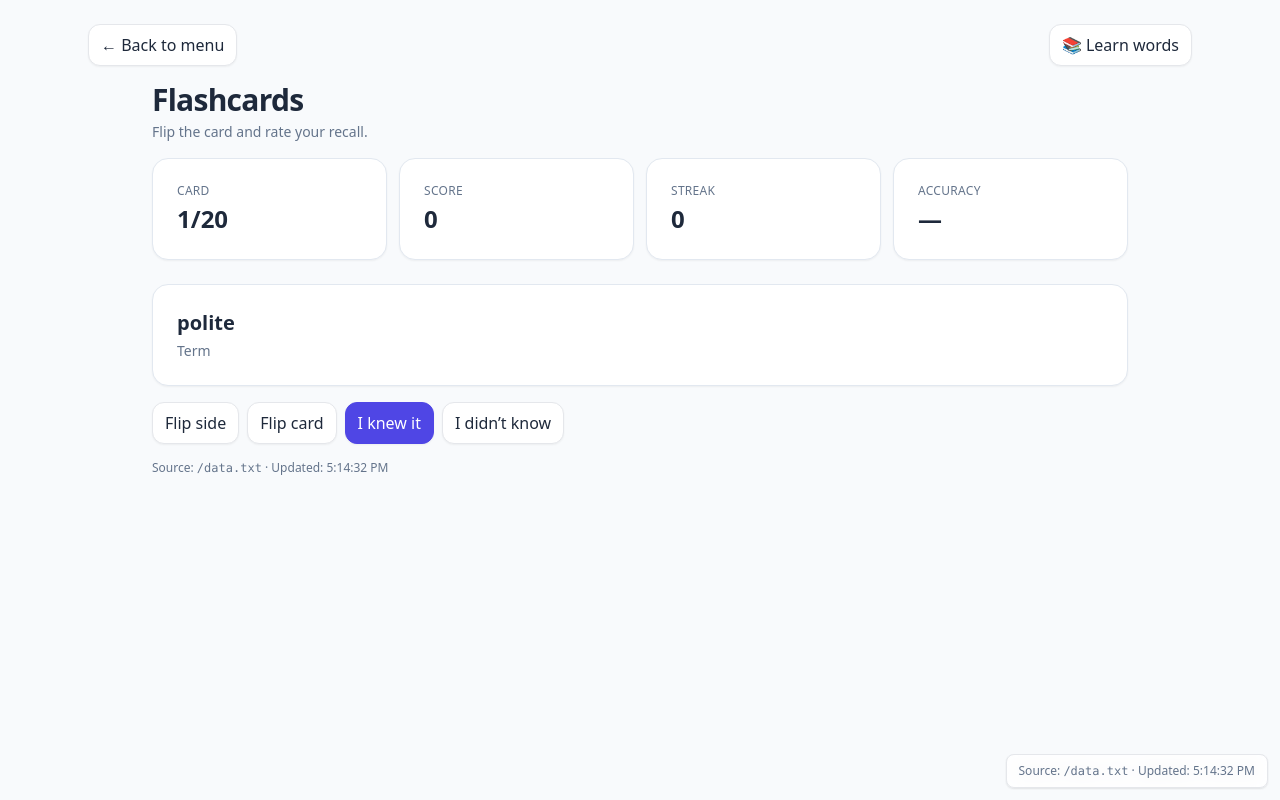
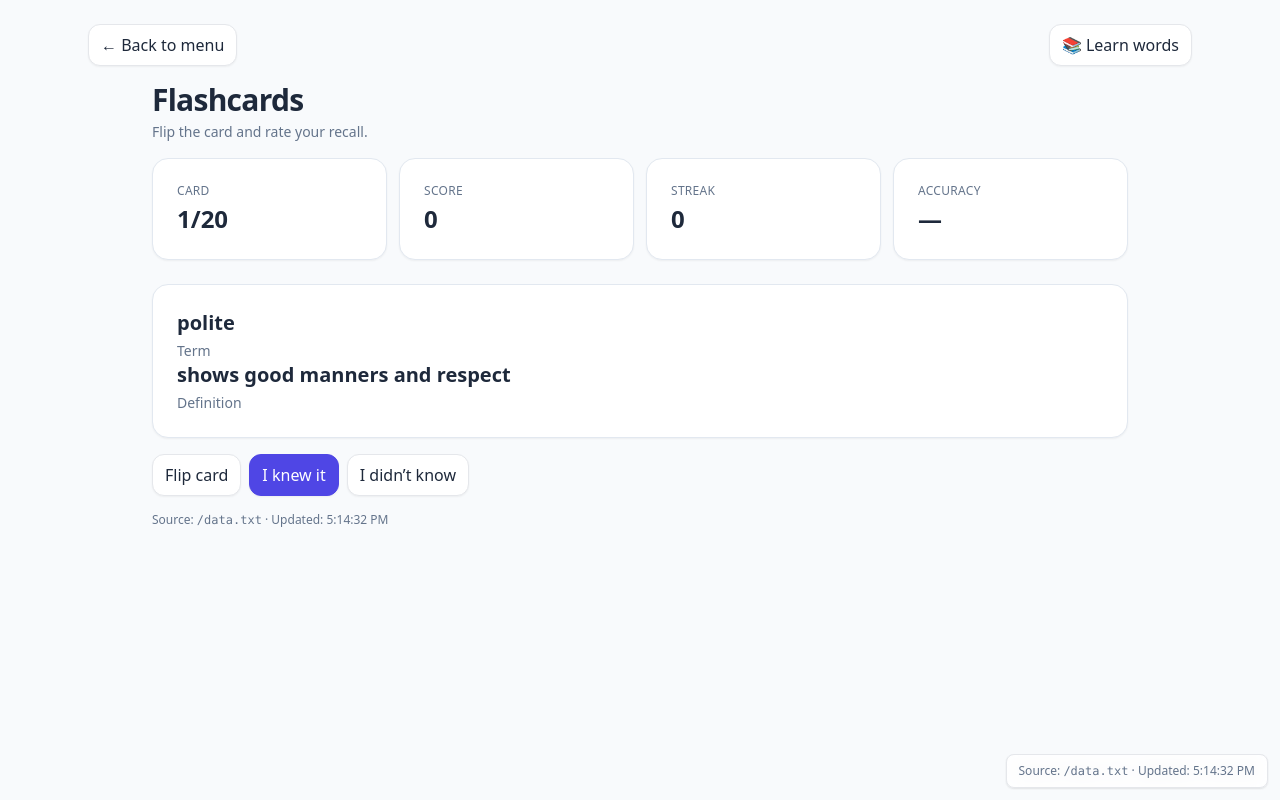
Before and after one commit to baykovaju29-bit/games, a React (Vite) app: page /#/flashcards in a window 1280 px wide. Built offline with nearby package versions, Linux system fonts and the light colour scheme.

Commit message:
Update Flashcards.jsx

```diff
--- a/src/games/Flashcards.jsx
+++ b/src/games/Flashcards.jsx
@@ -7,8 +7,7 @@ export default function Flashcards({ pairs = [], meta }) {
   const deck = useMemo(() => (pairs || []).filter(p => p?.term && p?.def), [pairs]);
 
   const [i, setI] = useState(0);
-  const [face, setFace] = useState("term"); // 'term' | 'def'
-  const [flipped, setFlipped] = useState(false);
+  const [showDef, setShowDef] = useState(false);   // false = term (front), true = definition (back)
   const [madeMistake, setMadeMistake] = useState(false);
 
   const [score, setScore] = useState(0);
@@ -18,13 +17,16 @@ export default function Flashcards({ pairs = [], meta }) {
 
   useEffect(() => {
     setMadeMistake(false);
-    setFlipped(false);
-    setFace("term");
+    setShowDef(false); // новая карточка — снова лицевая сторона
   }, [i]);
 
   function next() {
     if (!deck.length) return;
     setI(n => (n + 1) % deck.length);
+  }
+
+  function flip() {
+    setShowDef(v => !v);
   }
 
   function know() {
@@ -57,20 +59,24 @@ export default function Flashcards({ pairs = [], meta }) {
         <Stat label="Accuracy" value={accuracy} />
       </div>
 
-      <div
-        className={"card card-pad mb-4 cursor-pointer transition-transform duration-300 " + (flipped ? "rotate-y-180" : "")}
-        style={{ perspective: 1000 }}
-        onClick={() => setFlipped(f => !f)}
-      >
-        <div className="text-xl font-semibold">
-          {flipped ? (face === "term" ? item.def : item.term) : (face === "term" ? item.term : item.def)}
+      {/* Карточка с двумя поверхностями */}
+      <div className="flip-outer mb-4" onClick={flip}>
+        <div className={"card card-pad flip-inner " + (showDef ? "flip-rotated" : "")}>
+          {/* Front (term) */}
+          <div className="flip-face">
+            <div className="text-xl font-semibold">{item.term}</div>
+            <div className="sub mt-1">Term</div>
+          </div>
+          {/* Back (definition) */}
+          <div className="flip-face flip-back">
+            <div className="text-xl font-semibold">{item.def}</div>
+            <div className="sub mt-1">Definition</div>
+          </div>
         </div>
-        <div className="sub mt-1">{flipped ? (face === "term" ? "Definition" : "Term") : (face === "term" ? "Term" : "Definition")}</div>
       </div>
 
       <div className="flex gap-2">
-        <button type="button" className="btn" onClick={() => setFace(f => (f === "term" ? "def" : "term"))}>Flip side</button>
-        <button type="button" className="btn" onClick={() => setFlipped(f => !f)}>Flip card</button>
+        <button type="button" className="btn" onClick={flip}>Flip card</button>
         <button type="button" className="btn btn-primary" onClick={know}>I knew it</button>
         <button type="button" className="btn" onClick={dontKnow}>I didn’t know</button>
       </div>
```
